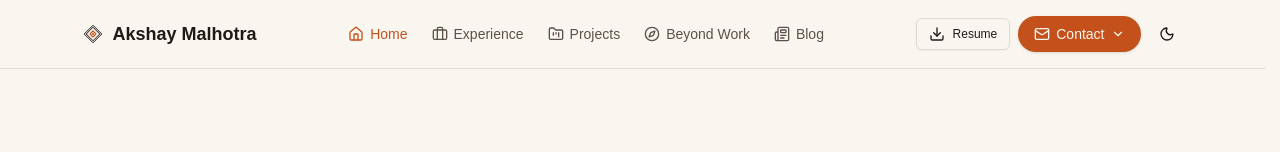
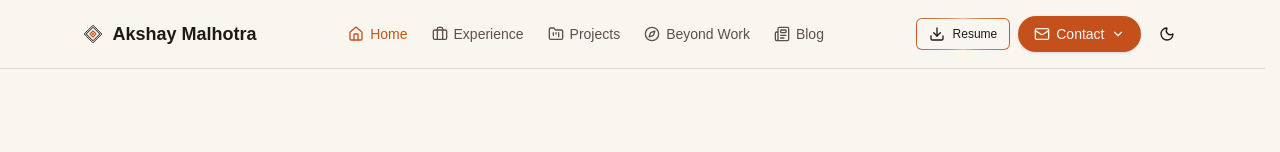
Before and after one commit to akshaymal/akshaymal.github.io, a Next.js app: page / in a window 1280 px wide. Shown: the top 152 px of the page. Built offline with nearby package versions, Linux system fonts and the light colour scheme; a web font is replaced by a local one.

Commit message:
Replace Resume button's outline with animated shiny border (#61)
* Add animated shiny conic-gradient outline to Resume button (#61)

* Restore hover fill affordance on shiny outline Resume button (#61)

---------

Co-authored-by: Claude <noreply@anthropic.com>

```diff
--- a/app/globals.css
+++ b/app/globals.css
@@ -1,6 +1,12 @@
 @tailwind base;
 @tailwind components;
 @tailwind utilities;
+
+@property --shiny-angle {
+  syntax: '<angle>';
+  inherits: false;
+  initial-value: 0deg;
+}
 
 @layer base {
   :root {
@@ -171,3 +177,47 @@
     @apply border-b border-border py-2 pr-4 align-top text-muted-foreground;
   }
 }
+
+.shiny-outline {
+  position: relative;
+  border: 1.5px solid transparent;
+  background-image:
+    linear-gradient(hsl(var(--background)), hsl(var(--background))),
+    conic-gradient(
+      from var(--shiny-angle),
+      hsl(var(--primary) / 0.35) 0deg,
+      hsl(var(--primary)) 90deg,
+      hsl(var(--primary) / 0.35) 180deg,
+      hsl(var(--primary)) 270deg,
+      hsl(var(--primary) / 0.35) 360deg
+    );
+  background-origin: border-box;
+  background-clip: padding-box, border-box;
+  animation: shiny-rotate 3s linear infinite;
+}
+
+.shiny-outline:hover,
+.shiny-outline:focus-visible {
+  background-image:
+    linear-gradient(hsl(var(--accent)), hsl(var(--accent))),
+    conic-gradient(
+      from var(--shiny-angle),
+      hsl(var(--primary) / 0.35) 0deg,
+      hsl(var(--primary)) 90deg,
+      hsl(var(--primary) / 0.35) 180deg,
+      hsl(var(--primary)) 270deg,
+      hsl(var(--primary) / 0.35) 360deg
+    );
+}
+
+@keyframes shiny-rotate {
+  to {
+    --shiny-angle: 360deg;
+  }
+}
+
+@media (prefers-reduced-motion: reduce) {
+  .shiny-outline {
+    animation: none;
+  }
+}
--- a/components/nav.tsx
+++ b/components/nav.tsx
@@ -51,13 +51,13 @@ export function Nav() {
         </nav>
 
         <div className="flex shrink-0 items-center justify-end gap-2">
-          <Button asChild variant="outline" size="sm" className="hidden lg:inline-flex">
+          <Button asChild variant="ghost" size="sm" className="hidden lg:inline-flex shiny-outline">
             <a href="/resume.pdf" download="Akshay-Malhotra-Resume.pdf" rel="nofollow noreferrer">
               <Download className="h-4 w-4" />
               Resume
             </a>
           </Button>
-          <Button asChild variant="outline" size="icon" className="lg:hidden">
+          <Button asChild variant="ghost" size="icon" className="lg:hidden shiny-outline">
             <a href="/resume.pdf" download="Akshay-Malhotra-Resume.pdf" rel="nofollow noreferrer" aria-label="Download resume">
               <Download className="h-4 w-4" />
             </a>
```
